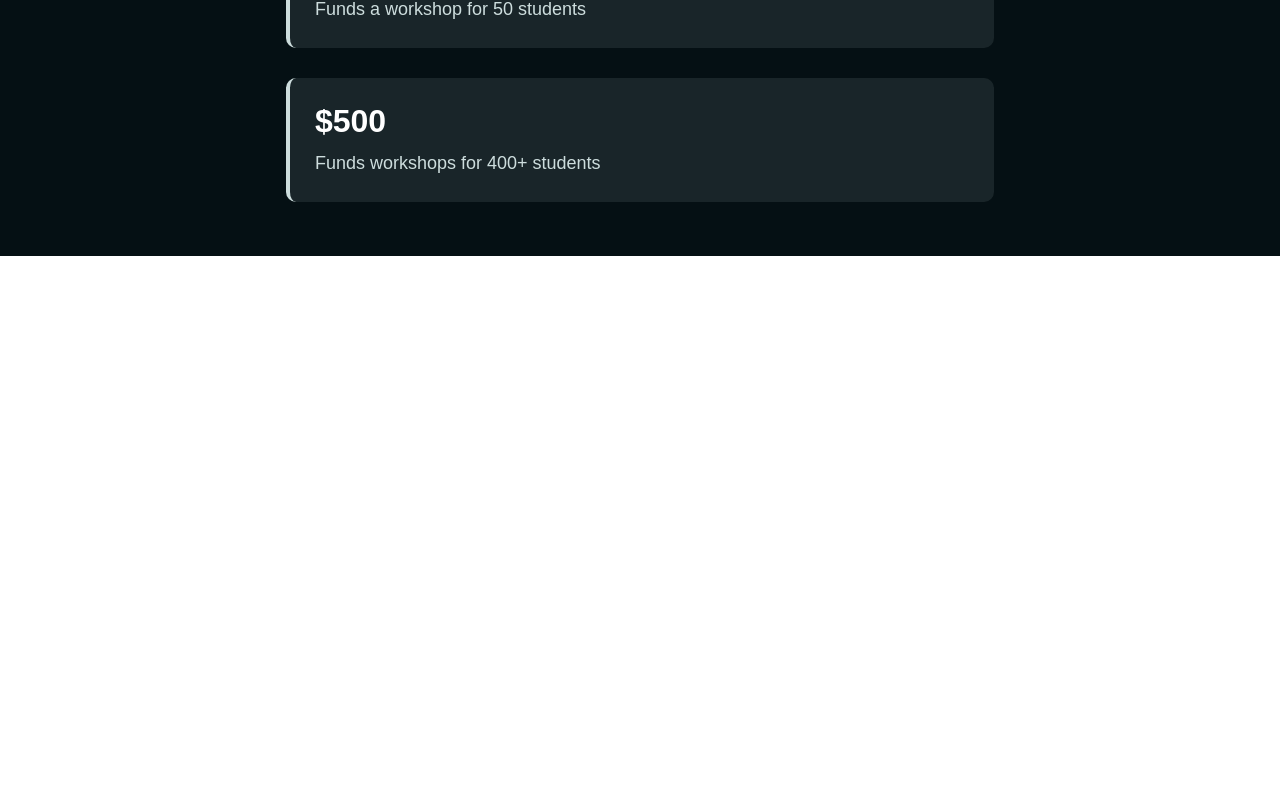
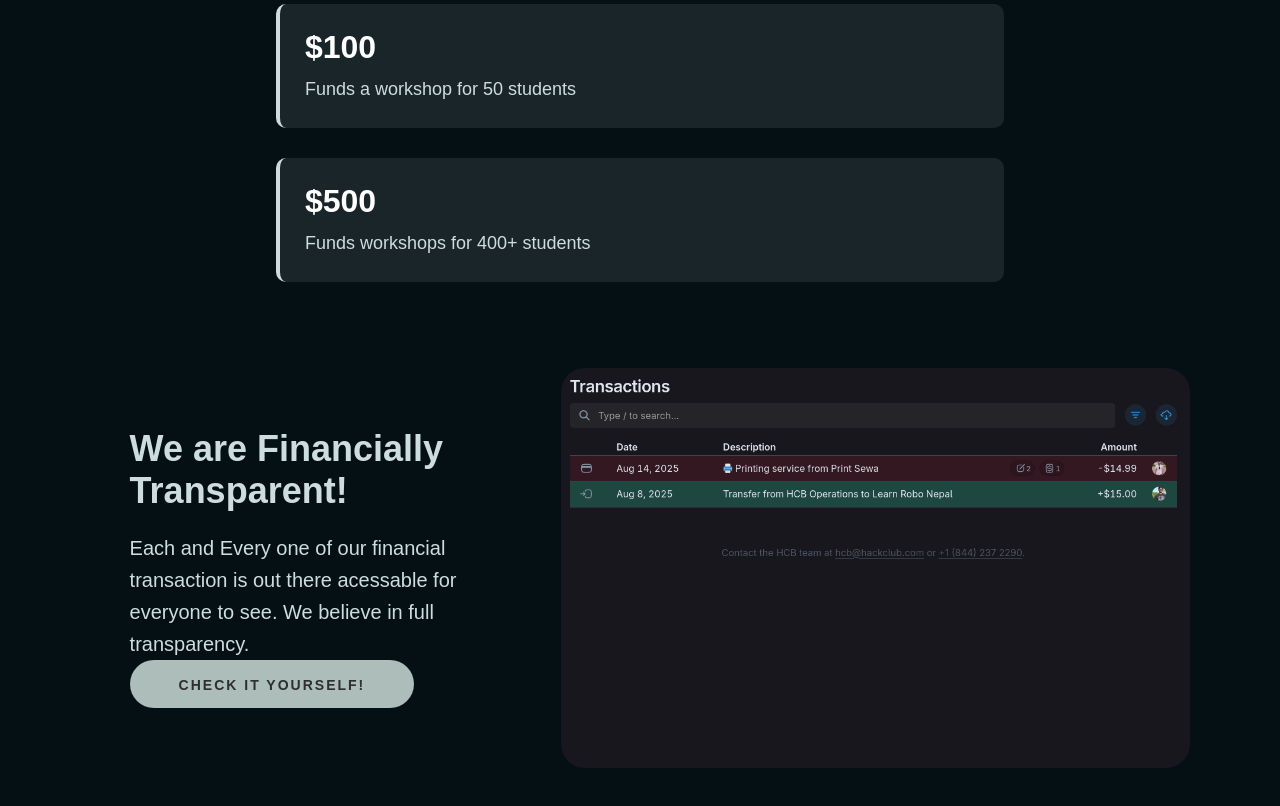
Before and after one commit to Abhinav2065/LaernRobonpWebsite, a React (Vite) app: page / in a window 1280 px wide. Shown: the part 1184-1990 px from the top of the page. Before the commit the page ends 1440 px from the top, so only its background shows below. Built offline with nearby package versions, Linux system fonts and the light colour scheme; the HTML template or start-up script is replaced by a standard one.

Commit message:
Transparency section

```diff
--- a/src/App.jsx
+++ b/src/App.jsx
@@ -3,6 +3,7 @@ import { BrowserRouter as Router, Routes, Route } from 'react-router-dom'
 import Hero from './components/Hero'
 import Navbar from './components/Navbar'
 import Impact from './components/Impact'
+import Transparency from './components/Transparency'
 import "./index.css"
 
 function App() {
@@ -16,6 +17,7 @@ function App() {
               <>
               <Hero/>
               <Impact/>
+              <Transparency/>
               </>
             }>
 
--- /dev/null
+++ b/src/components/Transparency.jsx
@@ -0,0 +1,21 @@
+import React from 'react'
+import "../style/Transparency.css"
+
+const Transparency = () => {
+  return (
+    <div>
+        <div className="trans">
+            <div className="text">
+                <h3>We are Financially Transparent!</h3>
+                <p>Each and Every one of our financial transaction is out there acessable for everyone to see. We believe in full transparency.</p>
+                <div className="button">Check it Yourself!</div>
+            </div>
+            <div className="image">
+                <img src="transparency.png" alt="" />
+            </div>
+        </div>
+    </div>
+  )
+}
+
+export default Transparency
--- /dev/null
+++ b/src/style/Transparency.css
@@ -0,0 +1,68 @@
+.trans {
+  background: #051014;
+  color: #CDDDDD;
+  display: flex;
+  justify-content: space-between;
+  align-items: center;
+  padding: 60px 7%;
+  padding-top: 7rem;
+}
+
+
+
+.text {
+  flex: 1;
+  text-align: left;
+  padding-right: 60px;
+  padding: 40px;
+}
+
+.text h3 {
+  font-size: 36px;
+  margin-bottom: 20px;
+  font-weight: bold;
+}
+
+.text p {
+  font-size: 20px;
+  line-height: 1.6;
+}
+
+.image {
+  flex: 1;
+  display: flex;
+  flex-direction: column;
+  gap: 30px;
+}
+
+.image img {
+    border-radius: 1.5rem;
+    height: 400px;
+}
+
+
+.button {
+  display: inline-block;
+  outline: none;
+  cursor: pointer;
+  font-size: 14px;
+  line-height: 1;
+  border-radius: 500px;
+  transition-property: background-color, border-color, color, box-shadow, filter;
+  transition-duration: 0.3s;
+  border: 1px solid transparent;
+  letter-spacing: 2px;
+  min-width: 160px;
+  text-transform: uppercase;
+  white-space: normal;
+  font-weight: 700;
+  text-align: center;
+  padding: 17px 48px;
+  color: #2E2F2F;
+  background-color: #ACBDBA;
+  height: 48px;
+  :hover {
+    transform: scale(1.04);
+    background-color: #9fadab;
+  }
+}
```
